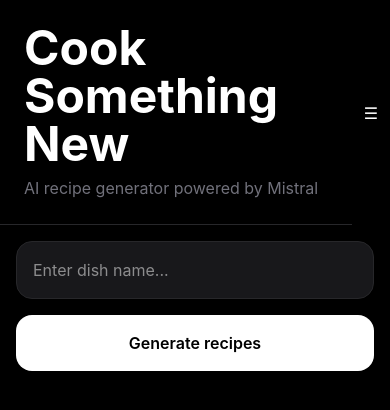
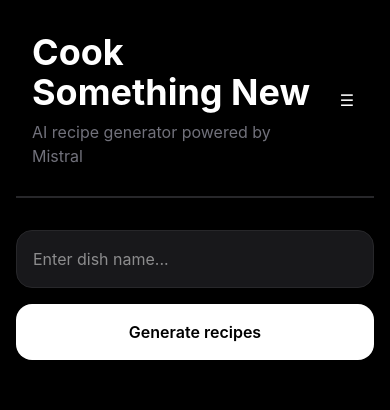
Before and after one commit to babychyehor/CookNew, a React (Vite) app: page / in a window 390 px wide. Shown: the top 410 px of the page. Built offline with nearby package versions, Linux system fonts and the light colour scheme; what @mistralai/mistralai would draw is missing.

Commit message:
mobile version 1.0

```diff
--- a/src/App.tsx
+++ b/src/App.tsx
@@ -6,6 +6,7 @@ import Header from "./components/Header"
 import SearchBar from "./components/SearchBar"
 import RecipeCard from "./components/RecipeCard"
 import RecipeDetails from "./components/RecipeDetails"
+import ThemeToggle from "./components/ThemeToggle"
 import LanguageSwitcher from "./components/LanguageSwitcher"
 
 import type { Recipe } from "./types/recipe"
@@ -29,6 +30,7 @@ function App() {
     const t = translations[language]
     const aiLanguage = aiLanguages[language]
 
+    {/* AI Recipe Generation Handler */}
     const handleSearch =
         useCallback(async () => {
             if (!dish.trim() || loading) return
@@ -126,17 +128,15 @@ function App() {
             }
         }, [dish, loading, aiLanguage])
 
+    {/* Theme Computation */}
     const appTheme =
         useMemo(() =>
-                darkMode
-                    ? "bg-black text-white"
+                darkMode ? "bg-black text-white"
                          : "bg-zinc-100 text-black"
             , [darkMode])
 
-    return (
-        <div
-            className={`min-h-screen flex overflow-hidden transition-colors duration-300 ${appTheme}`}
-        >
+    return (<div className={`min-h-screen flex overflow-hidden transition-colors duration-300 ${appTheme}`}>
+
             {/* Desktop Sidebar */}
             <div className="hidden md:block">
                 <Sidebar
@@ -149,57 +149,96 @@ function App() {
             {/* Mobile Sidebar Drawer */}
             {sidebarOpen && (
                 <div className="fixed inset-0 z-50 md:hidden">
-                    <div
-                        className="absolute inset-0 bg-black/60"
+                    <div className={`absolute inset-0
+                                    ${darkMode ? "bg-black/60"
+                                               : "bg-black/30"}
+                                   `}
+
                         onClick={() => setSidebarOpen(false)}
                     />
 
-                    <div className="absolute left-0 top-0 h-full w-72 bg-zinc-900 p-4">
-                        <Sidebar
-                            darkMode={darkMode}
-                            setDarkMode={setDarkMode}
-                            t={t}
-                        />
+                    <div className={`absolute right-0 top-0 h-full w-72 p-5 flex flex-col transition-colors duration-300
+                                    ${darkMode  ? "bg-zinc-900 text-white"
+                                                : "bg-white text-black"}
+                                   `}>
 
-                        <div className="mt-4">
-                            <LanguageSwitcher
-                                language={language}
-                                setLanguage={setLanguage}
-                            />
+
+                        {/* Mobile Sidebar Header */}
+                        <div className="flex items-center justify-between">
+
+                            <h2 className="text-2xl font-bold">
+                                {t.sideBarHead}
+                            </h2>
+
+                            <ThemeToggle darkMode={darkMode} setDarkMode={setDarkMode}/>
                         </div>
 
-                        <button
-                            className="mt-4 text-white"
-                            onClick={() => setSidebarOpen(false)}
-                        >
-                            Close
-                        </button>
+                        {/* Mobile Language Switcher */}
+
+                        <div className="mt-6">
+                            <LanguageSwitcher language={language} setLanguage={setLanguage}/>
                         </div>
+
+                    </div>
+
                 </div>
             )}
 
             <main className="flex-1 flex flex-col">
-                <div className="flex flex-col gap-4 md:flex-row md:justify-between md:items-center">
+
+                {/* App Header Section */}
+
+                <div className={`w-full p-4 md:border-none md:p-0
+                                   ${darkMode ? "border-zinc-800"
+                                              : "border-zinc-300"}
+                               `}>
+
+                    {/* Header Row */}
+
+                    <div className="w-full">
                         <div className="flex items-center justify-between">
-                        <Header t={t} />
+                            <Header t={t} darkMode={darkMode} />
+
+                            <div className="flex items-center gap-3 pr-2 md:pr-6">
+
+
+                                {/* Desktop Language Switcher */}
+
+                                <div className="hidden md:block">
+                                    <LanguageSwitcher language={language} setLanguage={setLanguage}/>
+                                </div>
+
+                                {/* Mobile Menu Button */}
 
                                 <button
                                     className="md:hidden p-3"
-                            onClick={() => setSidebarOpen(true)}
-                        >
+                                    onClick={() => setSidebarOpen(true)}>
+
                                     ☰
+
                                 </button>
+
                             </div>
 
-                    <div className="p-4 md:p-6 hidden md:block">
-                        <LanguageSwitcher
-                            language={language}
-                            setLanguage={setLanguage}
-                        />
-                    </div>
                         </div>
 
+                        {/* Divider */}
+
+                        <div className={`mt-3 h-0.5 w-full
+                                         ${darkMode ? "bg-zinc-800" :
+                                                    "bg-zinc-300"}
+                                      `}/>
+
+                    </div>
+
+                </div>
+
+                {/* Main Content */}
+
                 <div className="flex-1 overflow-auto p-4 md:p-6">
+
+
+                    {/* Search Section */}
                     <SearchBar
                         dish={dish}
                         setDish={setDish}
@@ -209,8 +248,15 @@ function App() {
                         t={t}
                     />
 
+                    {/* Recipes Grid */}
+
                     <div className="grid grid-cols-1 md:grid-cols-2 gap-6">
+
+
+                        {/* Recipes List */}
+
                         <div className="space-y-4">
+
                             <AnimatePresence>
                                 {recipes.map((recipe, i) => (
                                     <RecipeCard
@@ -226,18 +272,27 @@ function App() {
                                         }
                                         t={t}
                                     />
+
                                 ))}
+
                             </AnimatePresence>
+
                         </div>
+
+                        {/* Recipe Details Panel */}
 
                         <RecipeDetails
                             selectedRecipe={selectedRecipe}
                             darkMode={darkMode}
                             t={t}
                         />
+
                     </div>
+
                 </div>
+
             </main>
+
         </div>
     )
 }
--- a/src/components/Header.tsx
+++ b/src/components/Header.tsx
@@ -1,14 +1,10 @@
-type Props = {
-    t: {
-        title: string
-        subtitle: string
-    }
-}
+type Props = { t: { title: string, subtitle: string }, darkMode: boolean }
 
-function Header({ t }: Props) {
+function Header({t}: Props)
+{
     return (
-        <div className="p-6 border-b border-zinc-800">
-            <h1 className="text-5xl font-bold mb-2">
+        <div className="p-4 md:p-6">
+            <h1 className="text-4xl md:text-5xl font-bold mb-2">
                 {t.title}
             </h1>
 
```
Lines whose indentation alone changed are shown as unchanged.
